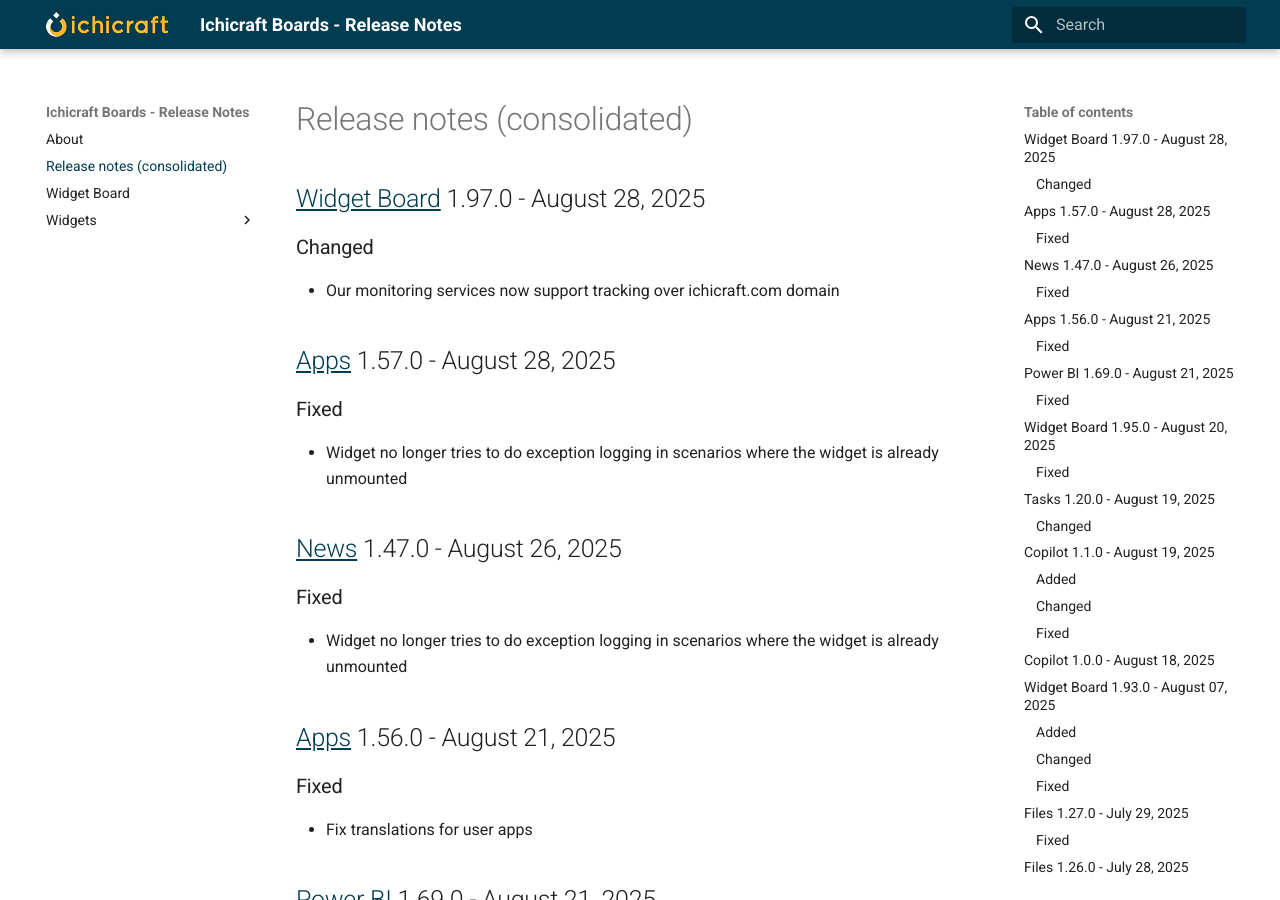
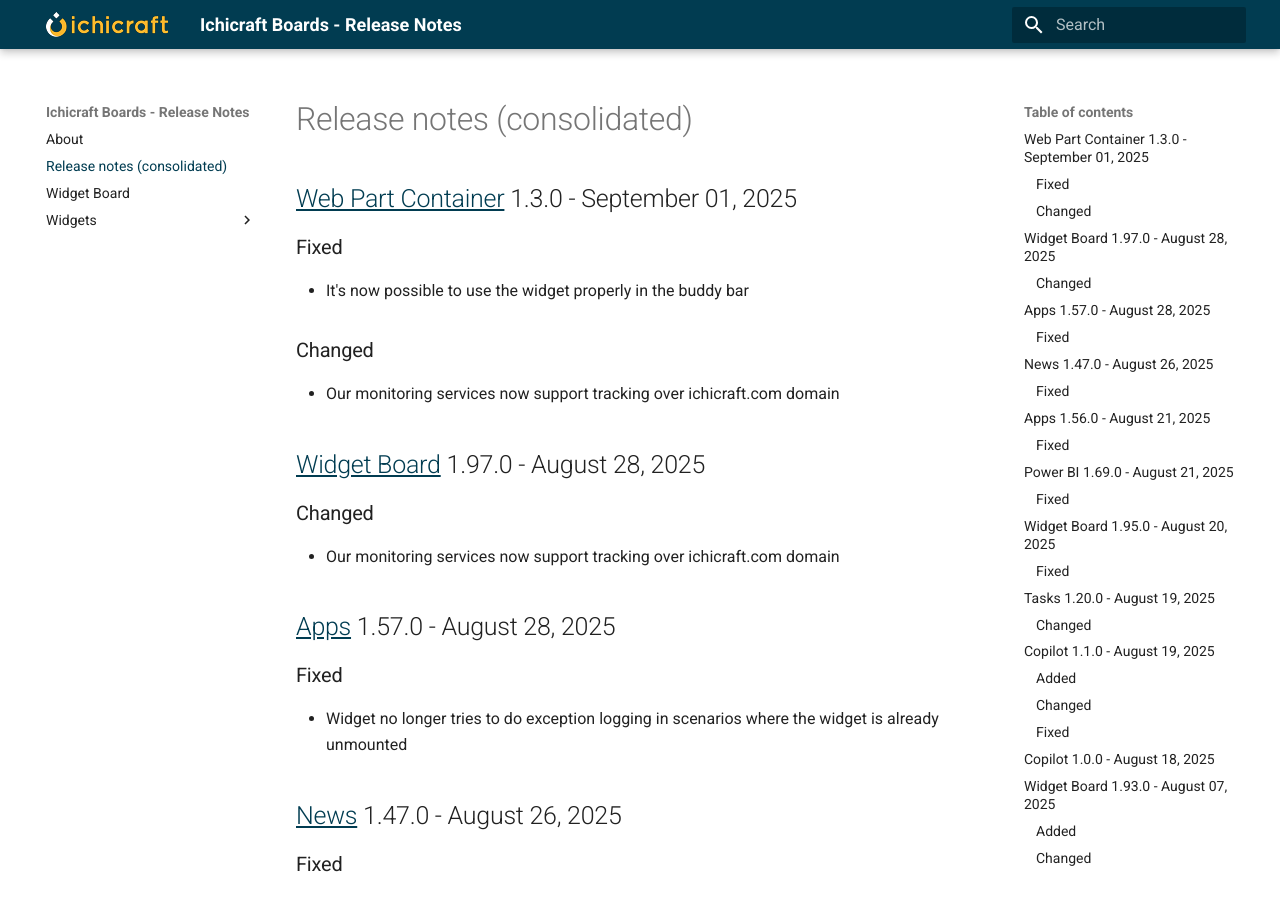
Before and after one commit to ichicraft/widgets-docs, an MkDocs documentation site: the page built from docs/Release-notes-(consolidated).md, in a window 1280 px wide and 900 px high. Built offline with MkDocs 1.6.1 and Material for MkDocs 9.7.7, drawn with Linux system fonts in a browser that asks for light colours.

Commit message:
Release notes updated by BuildService

```diff
--- a/docs/Release-notes-(consolidated).md
+++ b/docs/Release-notes-(consolidated).md
@@ -1,3 +1,12 @@
+## [Web Part Container](./Widgets/Web Part Container.md) 1.3.0 - September 01, 2025
+
+### Fixed
+- It&#x27;s now possible to use the widget properly in the buddy bar
+
+### Changed
+- Our monitoring services now support tracking over ichicraft.com domain
+
+
 ## [Widget Board](./Widget Board.md) 1.97.0 - August 28, 2025
 
 ### Changed
```
Also changed, not shown: docs/Widgets/Web Part Container.md (+9 -0 lines).
